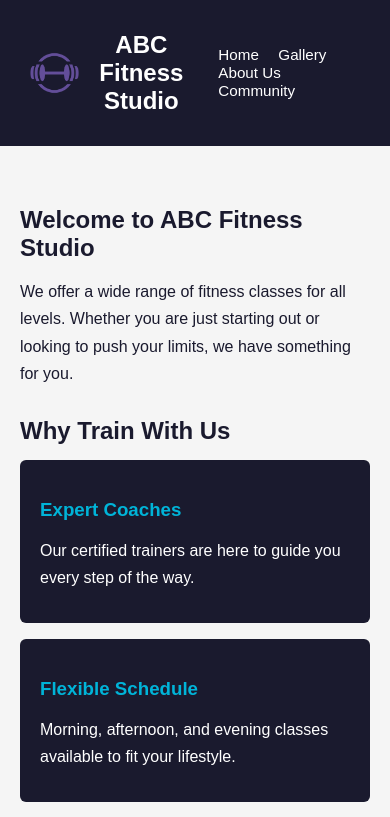
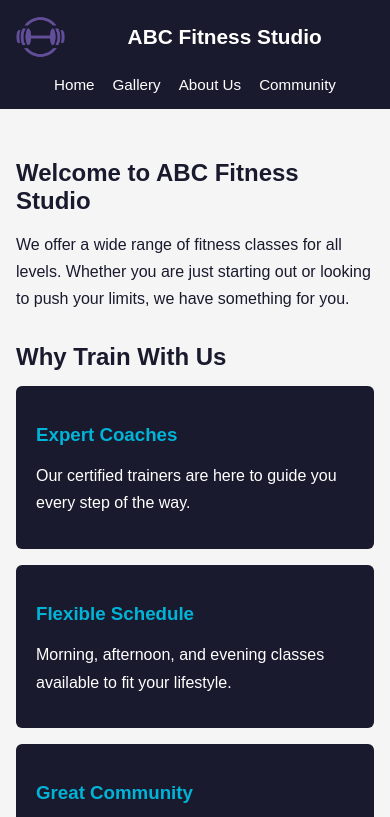
Before and after one commit to Kodelack47/ABCFitnessStudio, a plain HTML site: page index.html in a window 390 px wide. Shown: the top 817 px of the page. Drawn offline with Linux system fonts and the light colour scheme.

Commit message:
Give the header navigation its own row on phones
Below 700px the logo and title share the top row and the four nav
links sit centered on a row of their own instead of wrapping
awkwardly next to the title.

```diff
--- a/style.css
+++ b/style.css
@@ -263,3 +263,37 @@ footer p {
   margin-bottom: 8px;
   font-size: 0.9rem;
 }
+
+/* RESPONSIVE: HEADER
+   On phones, keep the logo and page title on one row and give
+   the navigation links their own full-width row underneath. */
+@media (max-width: 700px) {
+  header {
+    flex-wrap: wrap;
+    padding: 12px 16px;
+    gap: 10px;
+  }
+
+  header h1 {
+    margin: 0;
+    font-size: 1.3rem;
+  }
+
+  header nav {
+    width: 100%;
+    display: flex;
+    justify-content: center;
+    flex-wrap: wrap;
+    gap: 6px 18px;
+  }
+
+  header nav a {
+    margin-left: 0;
+    padding: 4px 0;
+  }
+
+  main {
+    margin: 20px auto;
+    padding: 0 16px;
+  }
+}
```
